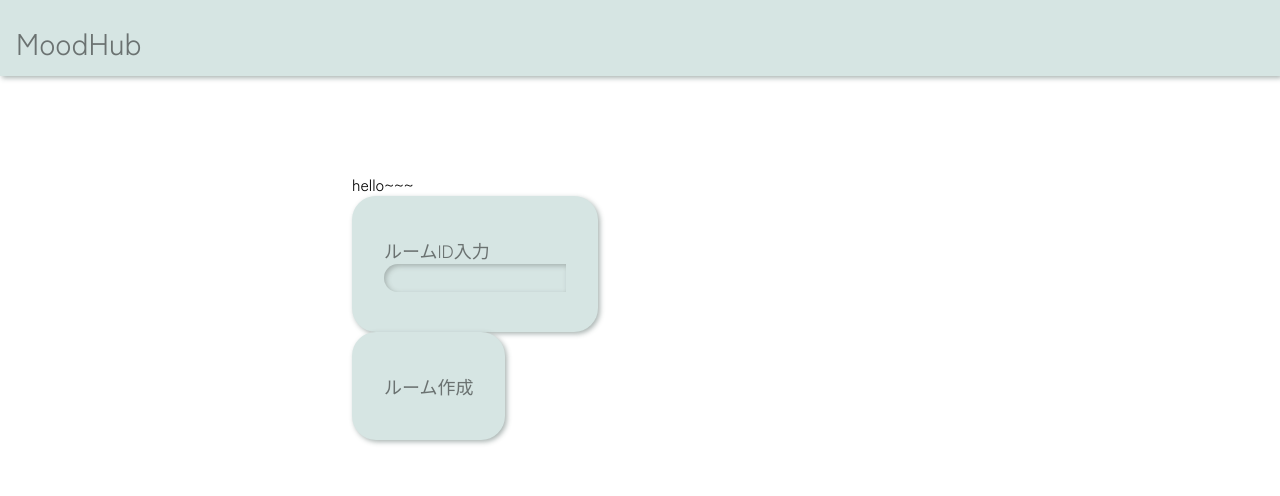
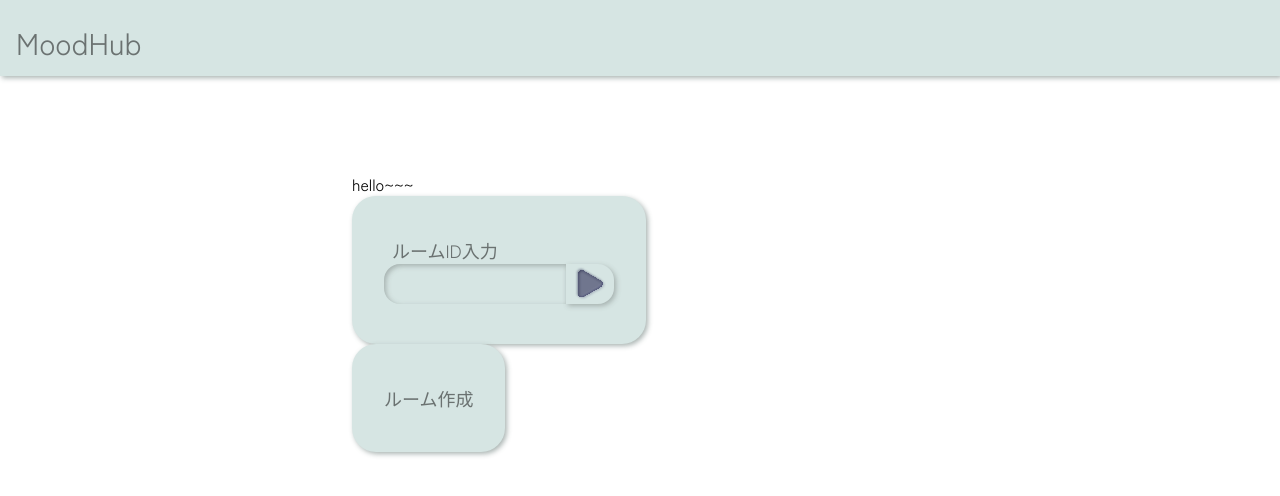
Before and after one commit to watnows/hackathon-2003-TeamD, a Next.js app: page / in a window 1280 px wide. Shown: the top 496 px of the page. Built offline with nearby package versions, Linux system fonts and the light colour scheme.

Commit message:
make roomin button

```diff
--- a/src/components/RoomInButton.tsx
+++ b/src/components/RoomInButton.tsx
@@ -1,8 +1,24 @@
+'use client'
+import Image from "next/image";
+
 const RoomInButton = () => {
-    return(
+    const onSubmit = (e: React.FormEvent<HTMLFormElement>) => {
+        e.preventDefault();
+        const target = e.target as typeof e.target & {
+            roomId: { value: string };
+        };
+        const roomId = target.roomId.value;
+        console.log(roomId);
+    }
+    return (
         <div className="bg-background text-font text-lg text-3xl p-8 py-10 w-fit rounded-3xl shadow shadow-boxOut">
-            <h2>ルームID入力</h2>
-            <input type="text" className="bg-background rounded-tl-2xl rounded-bl-2xl shadow shadow-boxIn" />
+            <h2 className="mx-2">ルームID入力</h2>
+            <form action={() => onSubmit} className="flex h-10">
+                <input type="text" className="bg-background rounded-tl-2xl rounded-bl-2xl shadow shadow-boxIn" />
+                <button className="w-12 ground rounded-tr-2xl rounded-br-2xl shadow shadow-boxOut">
+                    <Image src={"/submit_triangle.svg"} alt="フォーム入力用の画像" width={32} height={32} className="m-auto" />
+                </button>
+            </form>
         </div>
     )
 }
```
